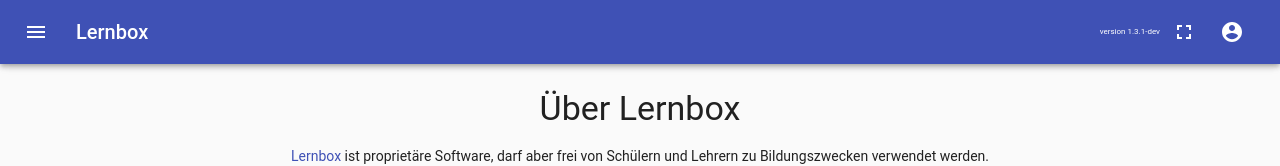
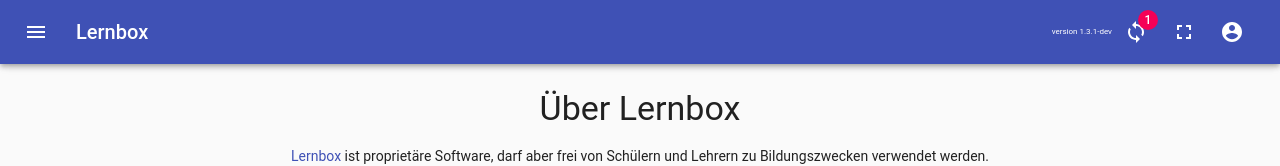
Before and after one commit to irrisor/lernbox, a React (Create React App) app: page /about in a window 1280 px wide. Shown: the top 166 px of the page. Built offline with nearby package versions, Linux system fonts and the light colour scheme; no server answers; what js-sha256 would draw is missing.

Commit message:
sync button; more x- headers

```diff
--- a/src/data/PersistentObject.ts
+++ b/src/data/PersistentObject.ts
@@ -143,6 +143,7 @@
             };
             if (this.meta.remoteHash) {
                 headers["If-None-Match"] = this.meta.remoteHash;
+                headers["X-If-None-Match"] = this.meta.remoteHash;
             }
             let response: Response;
             try {
@@ -282,6 +283,7 @@
             if (this.meta.remoteHash) {
                 console.debug("uploading new version of ", this.meta.key);
                 headers["If-Match"] = this.meta.remoteHash;
+                headers["X-If-Match"] = this.meta.remoteHash;
             } else {
                 console.debug("uploading first version of ", this.meta.key);
             }
--- a/src/layout/Bar.tsx
+++ b/src/layout/Bar.tsx
@@ -21,7 +21,8 @@
 import ListItemIcon from '@material-ui/core/ListItemIcon';
 import ListItemText from '@material-ui/core/ListItemText';
 import version from "../version.json";
-import {Help, Info} from "@material-ui/icons";
+import {Help, Info, Sync} from "@material-ui/icons";
+import {LocalState, RemoteState} from "../sync/SynchronizationInfo";
 
 const drawerWidth = 220;
 
@@ -114,7 +115,7 @@
                     <ListItemText primary="Schüler löschen"/>
                 </ListItem>}
                 {context.isTeacher && <ListItem button
-                          onClick={() => props.onClick() && context.history.push(`/teacher/list`)}>
+                                                onClick={() => props.onClick() && context.history.push(`/teacher/list`)}>
                     <ListItemIcon><ListIcon/></ListItemIcon>
                     <ListItemText primary="Karten bearbeiten"/>
                 </ListItem>}
@@ -132,9 +133,9 @@
                     <ListItemText primary="Anleitung"/>
                 </ListItem>
                 {context.isTeacher && <ListItem button
-                          onClick={() => {
-                              context.history.push("/help/short");
-                          }}
+                                                onClick={() => {
+                                                    context.history.push("/help/short");
+                                                }}
                 >
                     <ListItemIcon><Help/></ListItemIcon>
                     <ListItemText primary="Kurzanleitung"/>
@@ -198,6 +199,22 @@
                     </Typography>
                     <IconButton
                         color="inherit"
+                        aria-label="synchronization"
+                        onClick={() => context.history.push("/teacher/sync")}
+                    >
+                        <Badge
+                            badgeContent={("" + (context.synchronizationInfo.objects().filter(object =>
+                                (object.meta.localState === LocalState.ERROR) ||
+                                (object.meta.remoteState === RemoteState.CONFLICT) ||
+                                (object.meta.remoteState === RemoteState.ERROR),
+                            ).length || "")) || undefined}
+                            color="secondary"
+                        >
+                            <Sync/>
+                        </Badge>
+                    </IconButton>
+                    <IconButton
+                        color="inherit"
                         aria-label="fullscreen"
                         onClick={toggleFullScreen}
                     >
```
Also changed, not shown: 1 other file (tests, documents, lock files or other folders).
